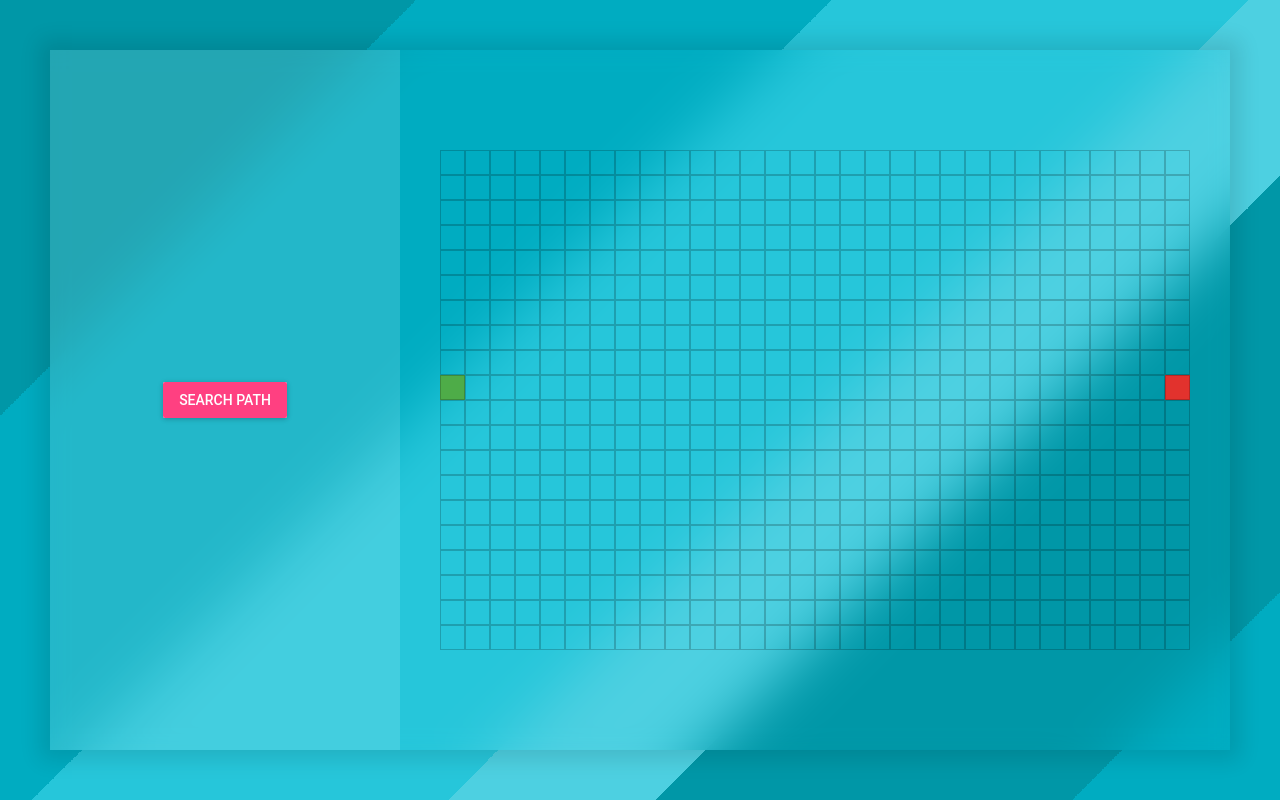
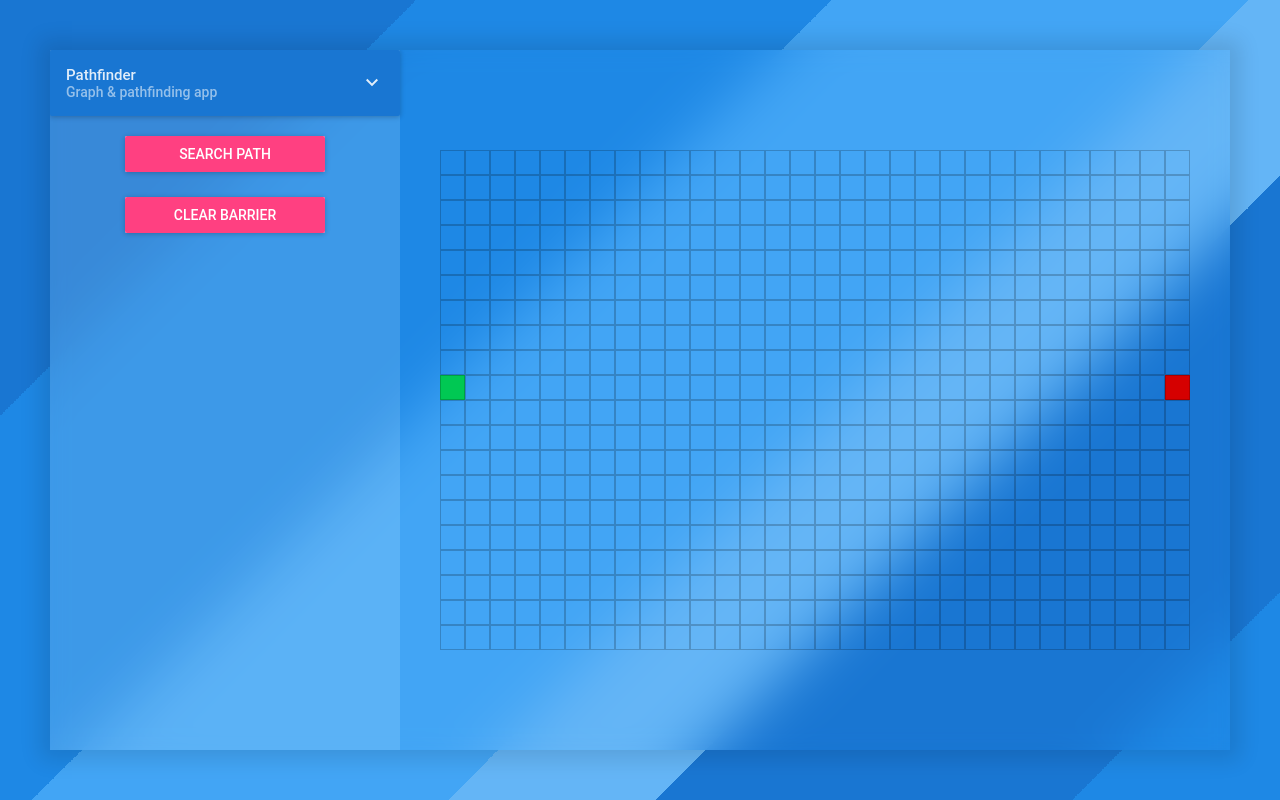
Before and after one commit to agnieszkaorzech/pathfinding, a React (Create React App) app: page / in a window 1280 px wide. Built offline with nearby package versions, Linux system fonts and the light colour scheme; what react-tap-event-plugin would draw is missing.

Commit message:
add card and clear barrier

```diff
--- a/src/components/Button/Button.js
+++ b/src/components/Button/Button.js
@@ -1,14 +1,14 @@
-import * as React from 'react';
-import PropTypes from 'prop-types';
-import RaisedButton from 'material-ui/RaisedButton';
+import * as React from "react";
+import PropTypes from "prop-types";
+import RaisedButton from "material-ui/RaisedButton";
 
-const ButtonSearchPath = ({ onSearch }) =>(
-    <div className="buttonSearch">
-        <RaisedButton onClick={onSearch} label="Search path" secondary={true}/>
+const ButtonSearchPath = ({onSearch, label}) => (
+    <div className="buttonSearch" style={{alignSelf: 'center', padding: '20px 0 5px 0'}}>
+        <RaisedButton style={{width: '200px'}} onClick={onSearch} label={label} secondary={true}/>
     </div>
 );
 ButtonSearchPath.propTypes = {
-    onSearch : PropTypes.func.isRequired,
+    onSearch: PropTypes.func.isRequired,
 };
 
 export default ButtonSearchPath;
--- /dev/null
+++ b/src/components/Card/Card.js
@@ -0,0 +1,30 @@
+/**
+ * Created by Agnieszka on 20.07.2017.
+ */
+import React from "react";
+import {Card, CardHeader, CardText} from "material-ui/Card";
+import {colors as Colors} from "material-ui/styles";
+import {List, ListItem} from "material-ui/List";
+import CellIcon from "material-ui/svg-icons/av/stop";
+
+const CardExampleExpandable = () => (
+    <Card style={{backgroundColor: Colors.blue700, width: '350px', alignSelf: 'flex-start'}}>
+        <CardHeader
+            title="Pathfinder"
+            subtitle="Graph & pathfinding app"
+            actAsExpander={true}
+            showExpandableButton={true}
+        />
+        <CardText expandable={true}>
+            <List>
+                <ListItem primaryText="Green cell- start" leftIcon={<CellIcon color={Colors.greenA700}/>}/>
+                <ListItem primaryText="Red cell - finish" leftIcon={<CellIcon color={Colors.redA700}/>}/>
+                <ListItem primaryText="Dark blue - barrier" leftIcon={<CellIcon color={Colors.indigo800}/>}/>
+            </List>
+            <p>Click on the grid map to create barrier, then use "SEARCH PATH"
+                button to find the shortest path between two cells.</p>
+        </CardText>
+    </Card>
+);
+
+export default CardExampleExpandable;
--- a/src/container/App.css
+++ b/src/container/App.css
@@ -5,7 +5,6 @@
   top: 0;
   left: 0;
   right: 0;
-  /*background: repeating-linear-gradient(135deg, #2e8f7a 0%, #2e8f7a 15%, #4ba491 15%, #4ba491 30%, #8accc0 30%, #8accc0 45%, #9cd3ca 45%, #9cd3ca 50%);*/
   padding: calc(var(--padsize) * 1px);;
 }
 
@@ -29,7 +28,6 @@
   bottom: calc(var(--padsize) * -1px);
   left: calc(var(--padsize) * -1px);
   content: ' ';
-  /*background: repeating-linear-gradient(135deg, #2e8f7a 0%, #2e8f7a 15%, #4ba491 15%, #4ba491 30%, #8accc0 30%, #8accc0 45%, #9cd3ca 45%, #9cd3ca 50%);*/
   filter: blur(30px);
   z-index: -1;
 }
@@ -69,8 +67,7 @@
   transition: all 450ms cubic-bezier(0.23, 1, 0.32, 1) 0ms;
   background-color: rgba(235, 248, 246, 0.15);
   display: flex;
-  justify-content: center;
-  align-items: center;
+  flex-direction: column;
 }
 
 .right_panel{
--- a/src/container/App.js
+++ b/src/container/App.js
@@ -4,6 +4,7 @@ import MuiThemeProvider from "material-ui/styles/MuiThemeProvider";
 import getMuiTheme from "material-ui/styles/getMuiTheme";
 import {colors as Colors} from "material-ui/styles";
 import ButtonSearchPath from "../components/Button/Button";
+import Card from "../components/Card/Card";
 import findPath from "../services/path-finder";
 import Grid from "../lib/components/grid";
 import injectTapEventPlugin from "react-tap-event-plugin";
@@ -36,6 +37,7 @@ class App extends Component {
     constructor(props) {
         super(props);
         this.onSearch = this.onSearch.bind(this);
+        this.onClear = this.onClear.bind(this);
         this.onGridUpdate = this.onGridUpdate.bind(this);
         const width = 30;
         const height = 20;
@@ -74,6 +76,10 @@ class App extends Component {
         this.setState({obstacles, start, end});
     }
 
+    onClear() {
+        this.setState({obstacles: []});
+    }
+
     onSearch() {
         const path = findPath({
             grid: {
@@ -91,7 +97,7 @@ class App extends Component {
 
     render() {
         let gradientStyle = {
-            background: this.generateGradientForColorScheme('135deg', 'cyan')
+            background: this.generateGradientForColorScheme('135deg', 'blue')
         };
         return (
             <MuiThemeProvider muiTheme={getMuiTheme(muiTheme)}>
@@ -99,7 +105,9 @@ class App extends Component {
                     <div className="app-frame glass">
                         <div className="glass-before" style={gradientStyle}/>
                         <div className="left-panel">
-                            <ButtonSearchPath onSearch={this.onSearch}/>
+                            <Card/>
+                            <ButtonSearchPath onSearch={this.onSearch} label="SEARCH PATH"/>
+                            <ButtonSearchPath onSearch={this.onClear} label="CLEAR BARRIER"/>
                         </div>
                         <div className="right_panel">
                             <div>
```
Also changed, not shown: src/lib/components/cell.js.
